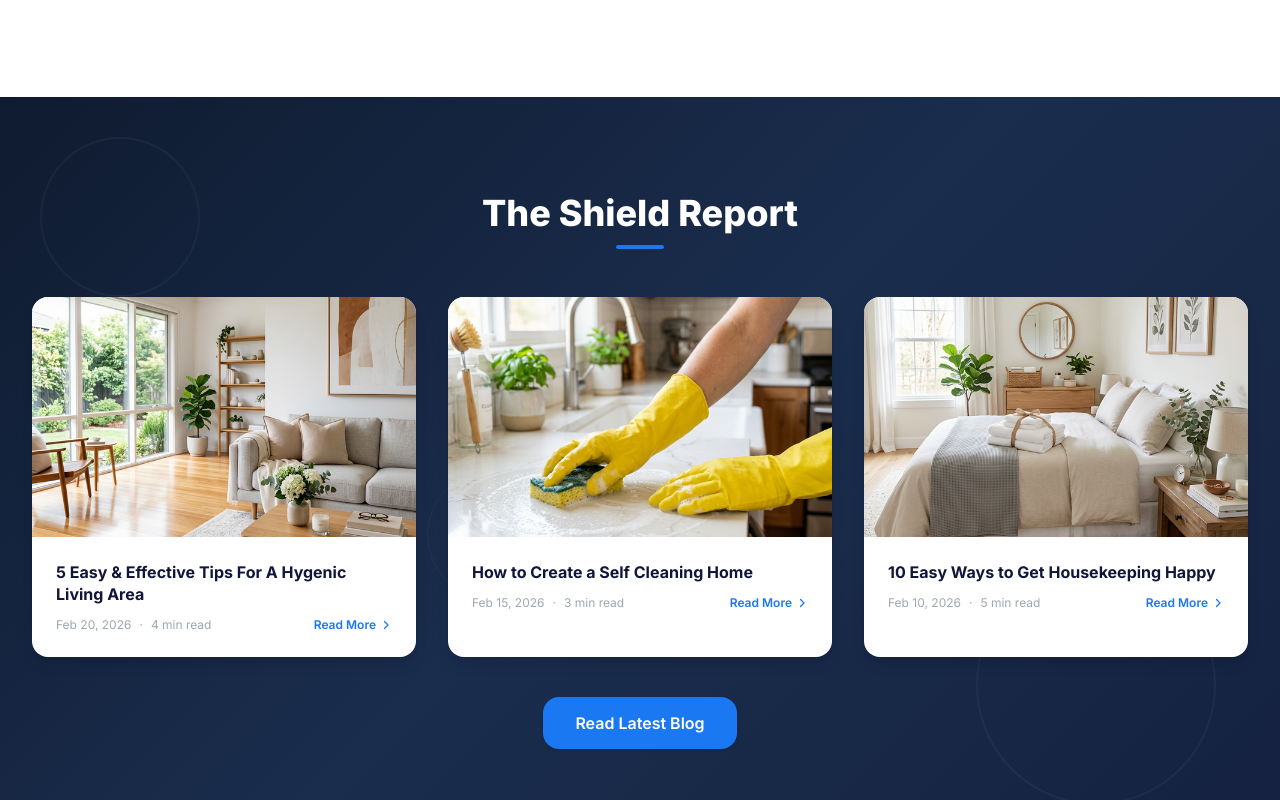
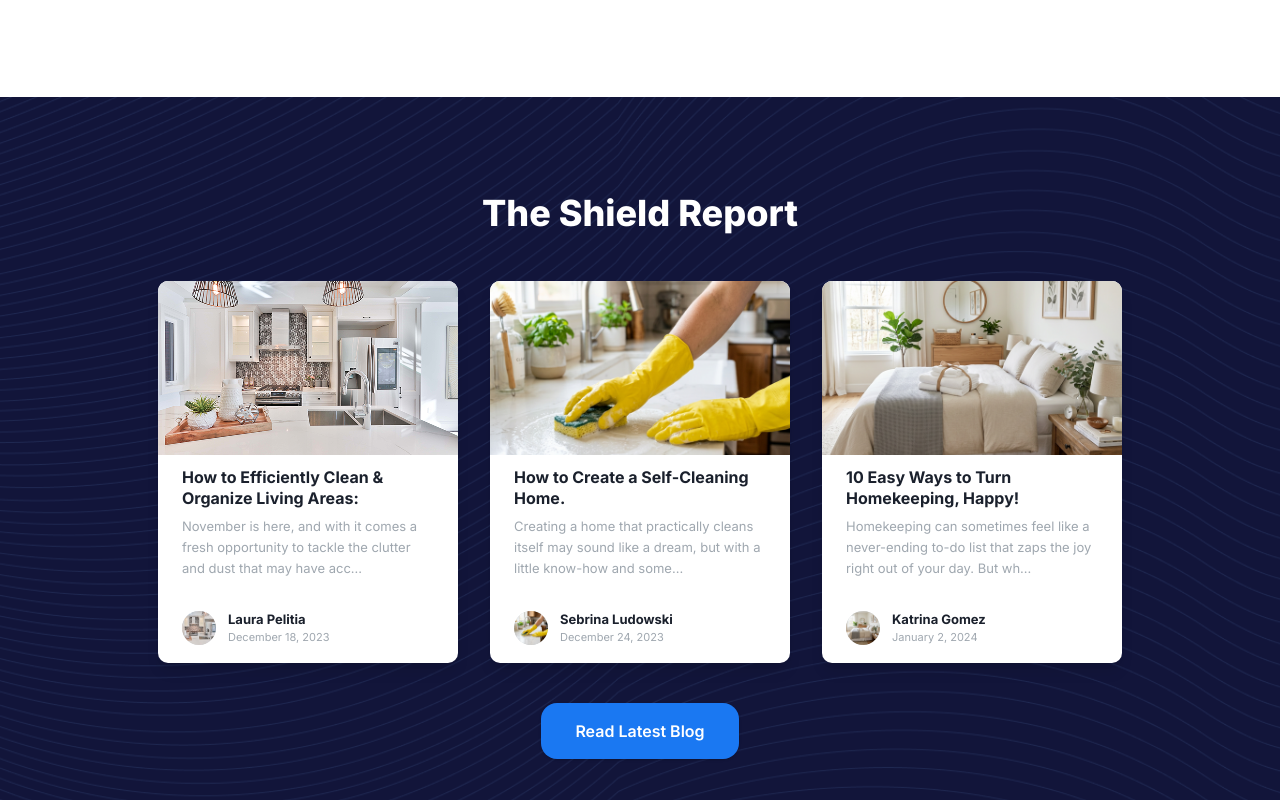
Before and after one commit to MichaelNdunwa/cleaning-service-booking-platform, a Next.js app in the folder frontend/: page / in a window 1280 px wide. Shown: the part 1440-2240 px from the top of the page. Built offline with nearby package versions, Linux system fonts and the light colour scheme.

Commit message:
[IMP] 19: improved the UI of the Blog section and also the hover effects of the CTA buttons

```diff
--- a/frontend/src/app/globals.css
+++ b/frontend/src/app/globals.css
@@ -219,7 +219,10 @@ body {
 
 /* ── Dark Blog / Shield Report Section ── */
 .shield-report-section {
-  background: linear-gradient(135deg, #0f1b30 0%, #1a2d4d 50%, #152240 100%);
+  background-image: url('/images/shield-report-bg.png');
+  background-position: center;
+  background-size: cover;
+  background-repeat: no-repeat;
 }
 
 /* ── CTA Banner ── */
--- a/frontend/src/app/page.tsx
+++ b/frontend/src/app/page.tsx
@@ -174,8 +174,6 @@ function Hero() {
   );
 }
 
-
-
 /* ── Why Choose Shield Section ── */
 function WhyChoose() {
   /* ── Step data ── */
@@ -333,50 +331,55 @@ function WhyChoose() {
 function BlogSection() {
   const posts = [
     {
-      title: "5 Easy & Effective Tips For A Hygenic Living Area",
-      date: "Feb 20, 2026",
-      readTime: "4 min read",
+      title: "How to Efficiently Clean & Organize Living Areas:",
+      summary: "November is here, and with it comes a fresh opportunity to tackle the clutter and dust that may have acc...",
+      authorName: "Laura Pelitia",
+      authorAvatar: "/images/blog-cleaning-tips.png", // Using existing image as placeholder avatar
+      date: "December 18, 2023",
       image: "/images/blog-cleaning-tips.png",
     },
     {
-      title: "How to Create a Self Cleaning Home",
-      date: "Feb 15, 2026",
-      readTime: "3 min read",
+      title: "How to Create a Self-Cleaning Home.",
+      summary: "Creating a home that practically cleans itself may sound like a dream, but with a little know-how and some...",
+      authorName: "Sebrina Ludowski",
+      authorAvatar: "/images/blog-self-cleaning.png",
+      date: "December 24, 2023",
       image: "/images/blog-self-cleaning.png",
     },
     {
-      title: "10 Easy Ways to Get Housekeeping Happy",
-      date: "Feb 10, 2026",
-      readTime: "5 min read",
+      title: "10 Easy Ways to Turn Homekeeping, Happy!",
+      summary: "Homekeeping can sometimes feel like a never-ending to-do list that zaps the joy right out of your day. But wh...",
+      authorName: "Katrina Gomez",
+      authorAvatar: "/images/blog-housekeeping.png",
+      date: "January 2, 2024",
       image: "/images/blog-housekeeping.png",
     },
   ];
 
   return (
-    <section className="shield-report-section py-16 lg:py-24 relative overflow-hidden">
-      {/* Subtle bg pattern */}
-      <div className="absolute inset-0 opacity-[0.04]">
-        <div className="absolute top-10 left-10 w-40 h-40 rounded-full border-2 border-white" />
-        <div className="absolute bottom-10 right-16 w-60 h-60 rounded-full border-2 border-white" />
-        <div className="absolute top-1/2 left-1/3 w-32 h-32 rounded-full border border-white" />
-      </div>
+    <section
+      className="shield-report-section py-16 lg:py-24 relative overflow-hidden bg-center bg-cover bg-no-repeat"
+      style={{ backgroundImage: "url('/images/shield-report-bg.png')" }}
+    >
 
       <div className="max-w-7xl mx-auto px-4 sm:px-6 lg:px-8 relative z-10">
         <div className="text-center mb-12">
           <h2 className="text-3xl sm:text-4xl font-extrabold text-white mb-3">
             The Shield Report
           </h2>
-          <div className="w-12 h-1 bg-brand-accent mx-auto rounded-full" />
         </div>
 
-        <div className="grid md:grid-cols-3 gap-6 lg:gap-8">
+        <div className="flex flex-wrap justify-center gap-6 lg:gap-8">
           {posts.map((post) => (
             <article
               key={post.title}
-              className="group rounded-2xl overflow-hidden bg-white shadow-lg hover:shadow-2xl transition-all duration-300 hover:-translate-y-1"
+              className="group relative w-[300px] h-[382px] rounded-[10px] overflow-hidden bg-white shadow-lg hover:shadow-2xl transition-all duration-300 hover:-translate-y-1 flex flex-col"
             >
-              {/* Image */}
-              <div className="aspect-[16/10] relative overflow-hidden">
+              {/* Image with slanted cut at the bottom */}
+              <div
+                className="relative w-[300px] h-[174px] shrink-0 overflow-hidden bg-neutral-100"
+              // style={{ clipPath: "polygon(0 0, 100% 0, 100% 100%, 0 )", zIndex: 1 }}
+              >
                 <Image
                   src={post.image}
                   alt={post.title}
@@ -384,34 +387,47 @@ function BlogSection() {
                   className="object-cover transition-transform duration-500 group-hover:scale-105"
                 />
               </div>
-              <div className="p-5 lg:p-6">
-                <h3 className="font-bold text-brand-primary text-sm sm:text-base leading-snug mb-3 group-hover:text-brand-accent transition-colors">
+
+              {/* Content area */}
+              <div className="flex flex-col flex-1 px-6 pb-6 pt-3 relative" style={{ zIndex: 2 }}>
+                <h3 className="font-bold text-[#1a202c] text-[16px] leading-[1.3] mb-2 group-hover:text-brand-accent transition-colors">
                   {post.title}
                 </h3>
-                <div className="flex items-center justify-between">
-                  <div className="flex items-center gap-2 text-xs text-neutral-400">
-                    <span>{post.date}</span>
-                    <span>·</span>
-                    <span>{post.readTime}</span>
+
+                <p className="text-[13px] text-neutral-400 leading-[1.6] line-clamp-3 mb-auto">
+                  {post.summary}
+                </p>
+
+                {/* Author row */}
+                <div className="flex items-center gap-3 mt-4 pt-4">
+                  <div className="w-[34px] h-[34px] rounded-full relative overflow-hidden bg-neutral-200 shrink-0">
+                    <Image
+                      src={post.authorAvatar}
+                      alt={post.authorName}
+                      fill
+                      className="object-cover"
+                    />
                   </div>
-                  <Link
-                    href="/blog"
-                    className="text-xs font-semibold text-brand-accent hover:text-brand-accent-hover transition-colors flex items-center gap-1"
-                  >
-                    Read More
-                    <svg className="w-3 h-3 group-hover:translate-x-0.5 transition-transform" fill="none" viewBox="0 0 24 24" stroke="currentColor" strokeWidth={2.5}>
-                      <path strokeLinecap="round" strokeLinejoin="round" d="M9 5l7 7-7 7" />
-                    </svg>
-                  </Link>
+                  <div className="flex flex-col">
+                    <span className="text-[13px] font-bold text-[#1a202c] leading-tight">
+                      {post.authorName}
+                    </span>
+                    <span className="text-[11px] text-neutral-400 mt-0.5">
+                      {post.date}
+                    </span>
+                  </div>
                 </div>
               </div>
             </article>
           ))}
         </div>
 
-        {/* Bottom CTA */}
         <div className="text-center mt-10">
-          <Button variant="primary" size="lg" href="/blog">
+          <Button
+            variant="primary-outline-hover"
+            size="lg"
+            href="/blog"
+          >
             Read Latest Blog
           </Button>
         </div>
--- a/frontend/src/components/ui/Button.tsx
+++ b/frontend/src/components/ui/Button.tsx
@@ -1,17 +1,19 @@
 import Link from "next/link";
 import type { ButtonHTMLAttributes, AnchorHTMLAttributes } from "react";
 
-type Variant = "primary" | "secondary" | "outline" | "ghost";
+type Variant = "primary" | "secondary" | "outline" | "ghost" | "primary-outline-hover";
 type Size = "sm" | "md" | "lg";
 
 const variantStyles: Record<Variant, string> = {
     primary:
-        "bg-brand-accent text-white shadow-sm hover:bg-brand-accent-hover hover:shadow-md active:scale-[0.98]",
+        "bg-brand-accent text-white border-2 border-transparent shadow-sm hover:bg-brand-accent-hover hover:shadow-md active:scale-[0.98]",
     secondary:
-        "bg-brand-primary text-white shadow-sm hover:bg-brand-primary-light hover:shadow-md active:scale-[0.98]",
+        "bg-brand-primary text-white border-2 border-transparent shadow-sm hover:bg-brand-primary-light hover:shadow-md active:scale-[0.98]",
     outline:
         "border-2 border-brand-accent text-brand-accent hover:bg-brand-accent hover:text-white active:scale-[0.98]",
-    ghost: "text-neutral-600 hover:bg-neutral-100 hover:text-brand-primary",
+    ghost: "text-neutral-600 border-2 border-transparent hover:bg-neutral-100 hover:text-brand-primary",
+    "primary-outline-hover":
+        "bg-brand-accent text-white border-2 border-transparent shadow-sm hover:!bg-transparent hover:!text-[#3B82F6] hover:!border-[#3B82F6] hover:shadow-md active:scale-[0.98]",
 };
 
 const sizeStyles: Record<Size, string> = {
```
Also changed, not shown: frontend/src/components/ui/Navbar.tsx (+13 -10 lines), frontend/public/images/blog-cleaning-tips.png, frontend/public/images/shield-report-bg.png (added).
